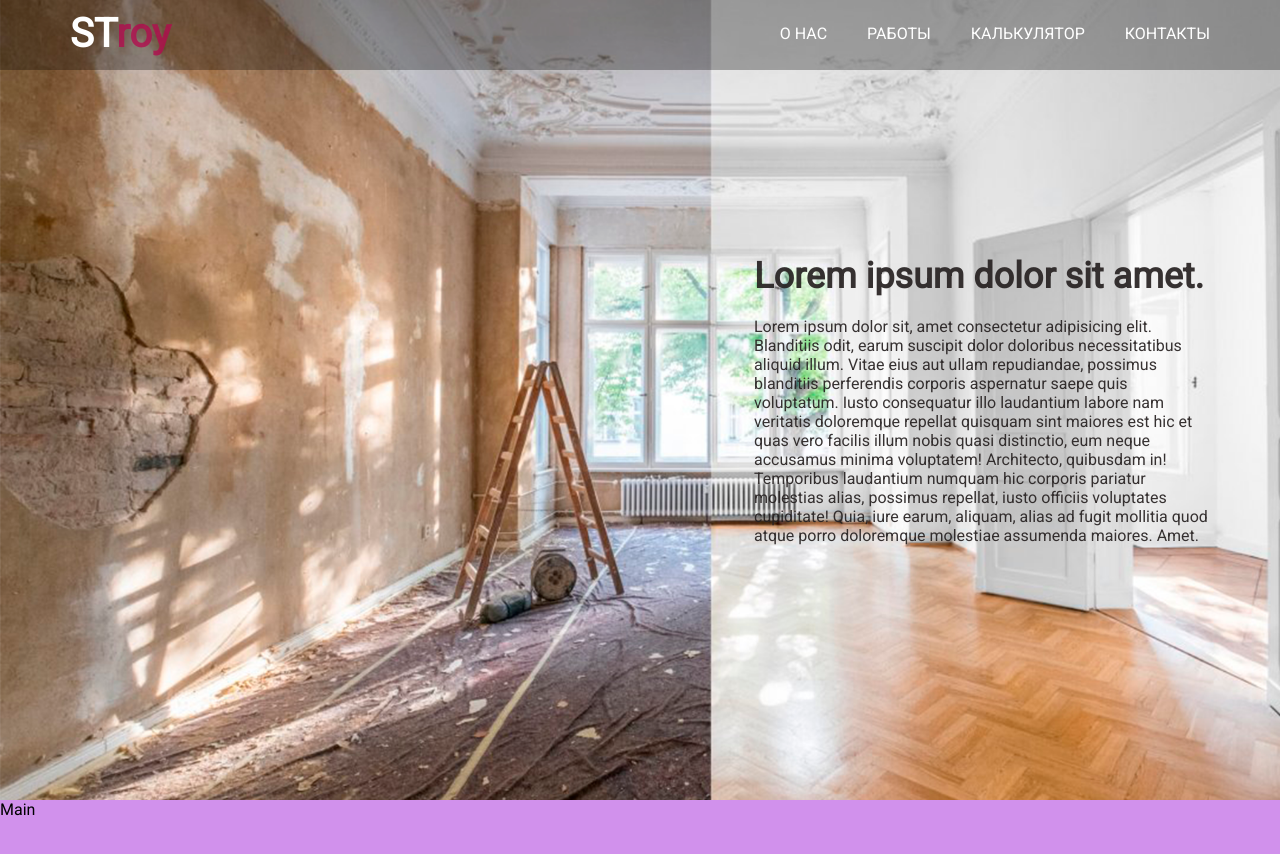
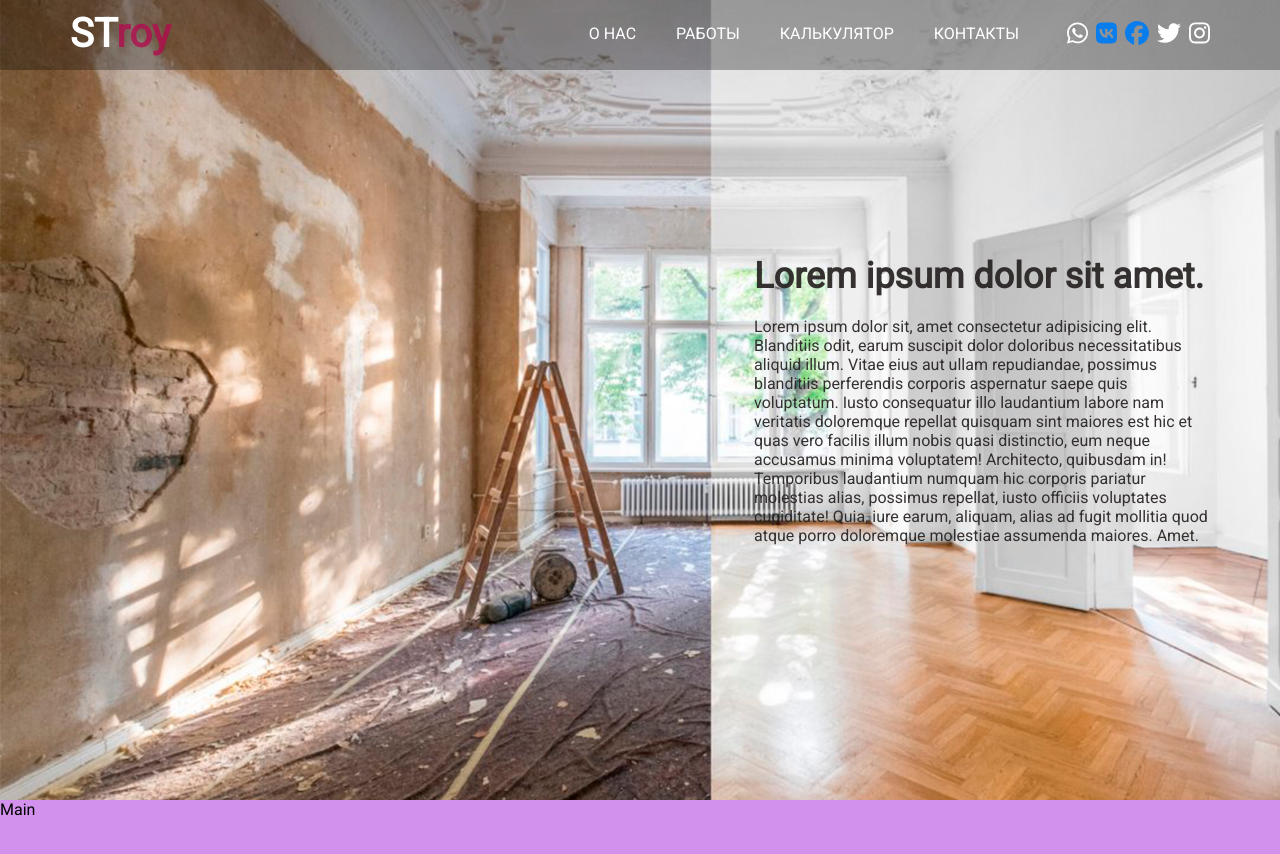
Before and after one commit to dworker863/stroy-site, a Next.js app: page / in a window 1280 px wide. Shown: the top 854 px of the page. Built offline with nearby package versions, Linux system fonts and the light colour scheme.

Commit message:
Added socials to Nav component

```diff
--- a/components/Blocks/Nav/Nav.tsx
+++ b/components/Blocks/Nav/Nav.tsx
@@ -1,6 +1,18 @@
 import Link from 'next/link';
 import React, { FC } from 'react';
-import { StyledMenu, StyledNav, StyledNavItem } from './StyledNav';
+import {
+  StyledFontAwesome,
+  StyledMenu,
+  StyledNav,
+  StyledNavItem,
+  StyledSocials,
+} from './StyledNav';
+import { faWhatsapp } from '@fortawesome/free-brands-svg-icons';
+import { faFacebook } from '@fortawesome/free-brands-svg-icons';
+import { faTwitter } from '@fortawesome/free-brands-svg-icons';
+import { faVk } from '@fortawesome/free-brands-svg-icons';
+import { faInstagram } from '@fortawesome/free-brands-svg-icons';
+import { faCircle } from '@fortawesome/free-solid-svg-icons';
 
 const Nav: FC = () => {
   return (
@@ -18,6 +30,31 @@ const Nav: FC = () => {
         <StyledNavItem>
           <Link href="/contacts">Контакты</Link>
         </StyledNavItem>
+        <StyledSocials>
+          <a href="#">
+            <StyledFontAwesome
+              icon={faWhatsapp}
+              size="xl"
+              className="whatsapp"
+            />
+          </a>
+          <a href="#">
+            <StyledFontAwesome icon={faVk} size="xl" className="vk" />
+          </a>
+          <a href="#">
+            <StyledFontAwesome
+              icon={faFacebook}
+              size="xl"
+              className="facebook"
+            />
+          </a>
+          <a href="#">
+            <StyledFontAwesome icon={faTwitter} size="xl" className="twitter" />
+          </a>
+          <a href="#">
+            <StyledFontAwesome icon={faInstagram} size="xl" className="insta" />
+          </a>
+        </StyledSocials>
       </StyledMenu>
     </StyledNav>
   );
--- a/components/Blocks/Nav/StyledNav.ts
+++ b/components/Blocks/Nav/StyledNav.ts
@@ -1,3 +1,4 @@
+import { FontAwesomeIcon } from '@fortawesome/react-fontawesome';
 import styled from 'styled-components';
 
 export const StyledNav = styled.nav`
@@ -20,3 +21,43 @@ export const StyledNavItem = styled.li`
     color: ${({ theme }) => theme.colors.primary};
   }
 `;
+
+export const StyledSocials = styled.div`
+  line-height: 48px;
+  margin-left: 40px;
+
+  svg {
+    margin-left: 8px;
+  }
+`;
+
+export const StyledFontAwesome = styled(FontAwesomeIcon)`
+  &.whatsapp {
+    color: #fff;
+    /* background-color: #64b161; */
+    border-radius: 50%;
+  }
+
+  &.vk {
+    color: #097deb;
+    /* background-color: #fff; */
+  }
+
+  &.facebook {
+    color: #097deb;
+    /* background-color: #fff; */
+    border-radius: 50%;
+  }
+
+  &.twitter {
+    color: #fff;
+    /* background-color: #097deb; */
+    border-radius: 50%;
+  }
+
+  &.insta {
+    color: #fff;
+    /* background-color: #097deb; */
+    border-radius: 50%;
+  }
+`;
--- a/components/Sections/Header/Header.tsx
+++ b/components/Sections/Header/Header.tsx
@@ -9,7 +9,6 @@ import {
   StyledHeaderDesc,
   StyledHeaderInfo,
   StyledHeaderTitle,
-  StyledTopLine,
 } from './StyledHeader';
 
 const Header: FC = () => {
--- a/package.json
+++ b/package.json
@@ -9,6 +9,11 @@
     "lint": "next lint"
   },
   "dependencies": {
+    "@fortawesome/fontawesome-svg-core": "^6.2.1",
+    "@fortawesome/free-brands-svg-icons": "^6.2.1",
+    "@fortawesome/free-regular-svg-icons": "^6.2.1",
+    "@fortawesome/free-solid-svg-icons": "^6.2.1",
+    "@fortawesome/react-fontawesome": "^0.2.0",
     "@next/font": "13.1.1",
     "@types/node": "18.11.18",
     "@types/react": "18.0.26",
--- a/pages/_app.tsx
+++ b/pages/_app.tsx
@@ -3,6 +3,9 @@ import type { AppProps } from 'next/app';
 import Layout from '../components/Sections/Layout/Layout';
 import { ThemeProvider } from 'styled-components';
 import { defaultTheme } from '../components/commonStyles/theme';
+import { config } from '@fortawesome/fontawesome-svg-core';
+import '@fortawesome/fontawesome-svg-core/styles.css';
+config.autoAddCss = false;
 
 export default function App({ Component, pageProps }: AppProps) {
   return (
```
Also changed, not shown: 1 other file (tests, documents, lock files or other folders).
